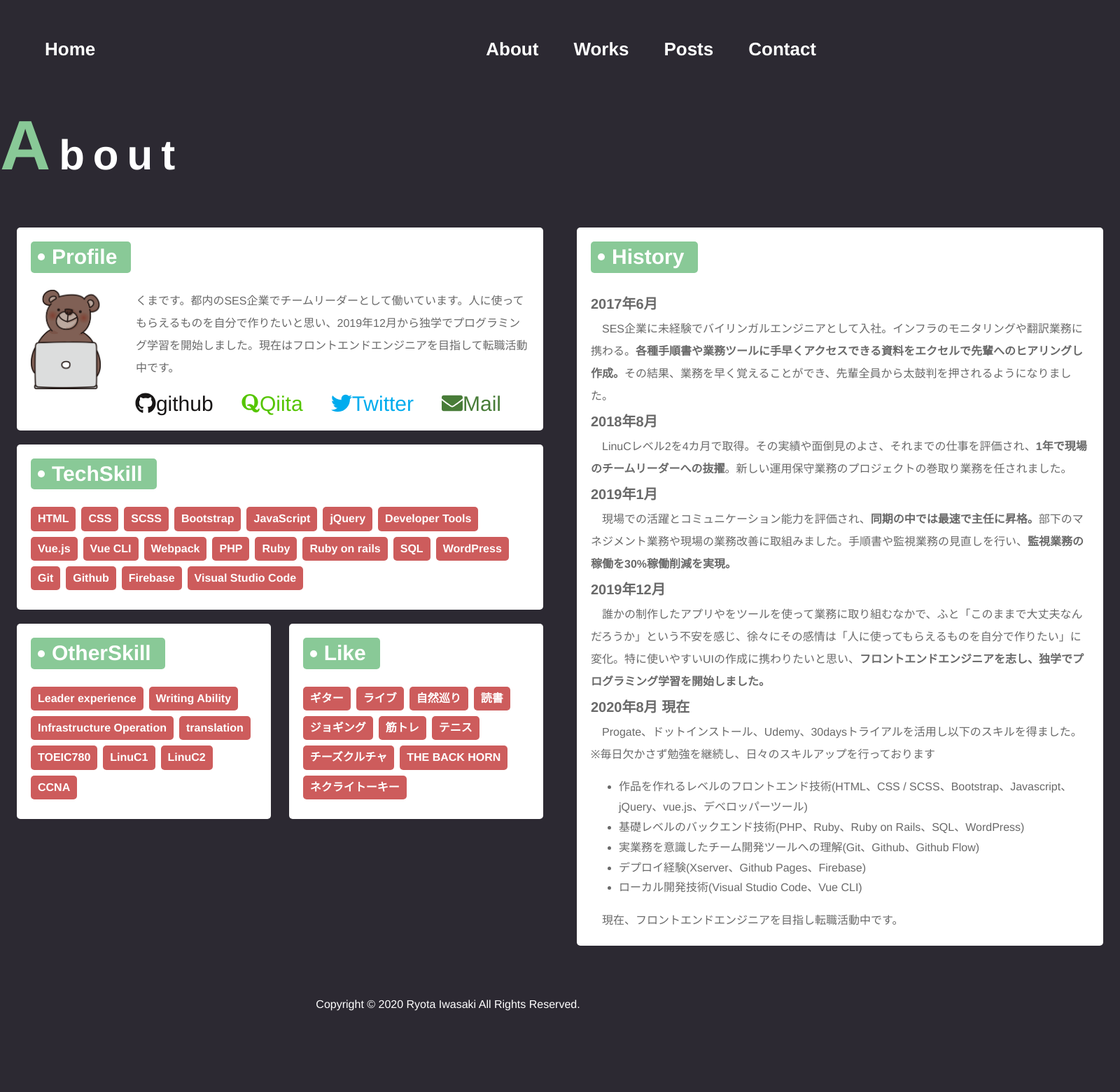
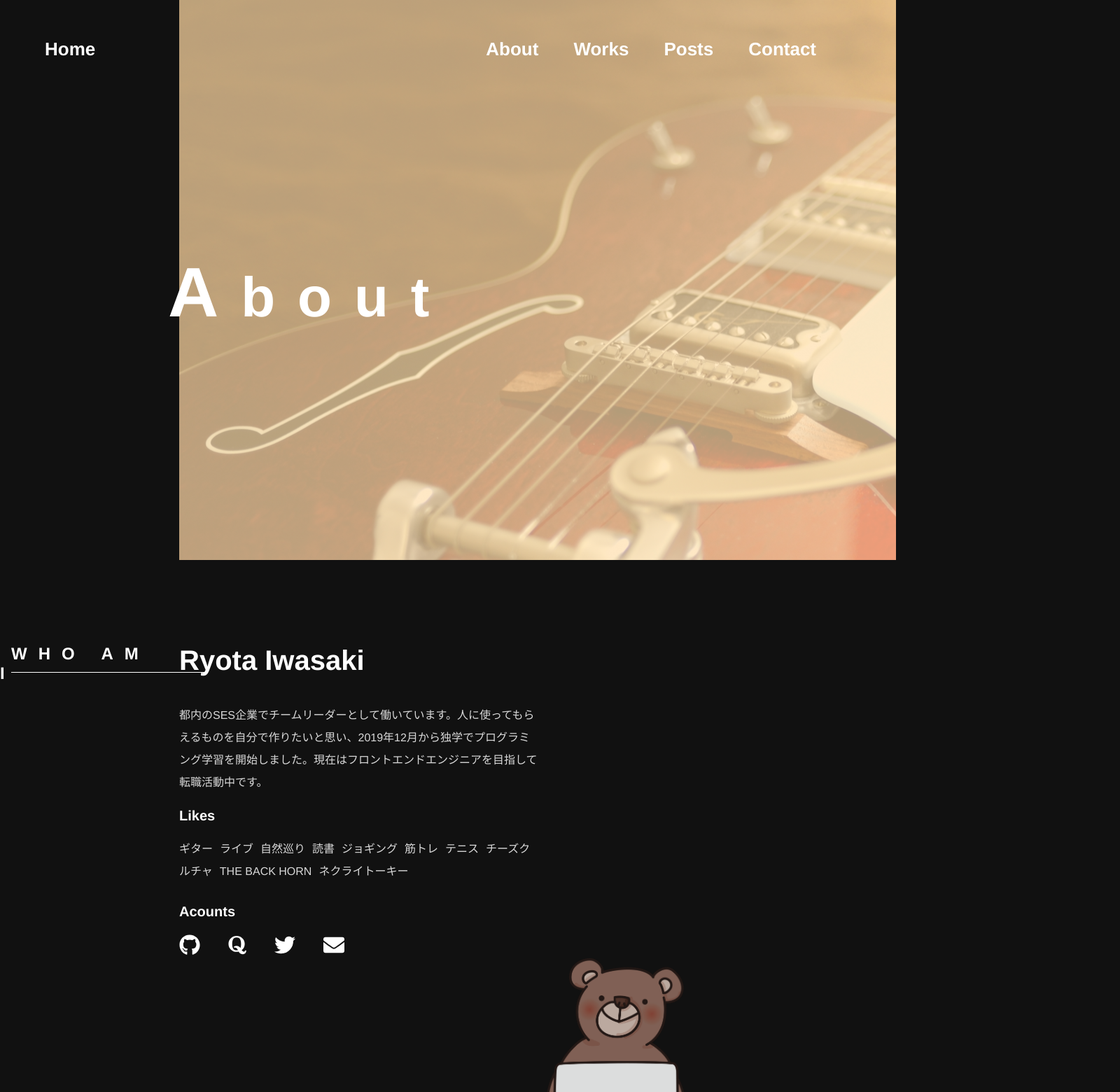
Before and after one commit to taryotaryo/portfoilo, a Vue app: page /about in a window 1280 px wide. Shown: the top 1560 px of the page at 70% size, 1600 px wide, since content can reach past the window. Before the commit the page ends 1461 px from the top, so only its background shows below. Built offline with nearby package versions, Linux system fonts and the light colour scheme.

Commit message:
revise about page

```diff
--- a/src/App.vue
+++ b/src/App.vue
@@ -42,7 +42,7 @@ export default {
 
 body {
   overflow-y: scroll;
-  background-color: #2C2932;
+  background-color: #111;
   cursor: none;
   position: relative;
 }
@@ -53,7 +53,6 @@ body a:hover {
 
 p {
   margin: 0;
-  color: #696969;
   line-height: 2;
 }
 
--- a/src/components/SectionTitle.vue
+++ b/src/components/SectionTitle.vue
@@ -1,8 +1,19 @@
 <template>
-  <h1 class="section-title" v-if="$route.path === '/about'" v-on:mouseover="mouseEnter()" v-on:mouseleave="mouseLeave()">About</h1>
-  <h1 class="section-title" v-else-if="$route.path === '/work'" v-on:mouseover="mouseEnter()" v-on:mouseleave="mouseLeave()">Works</h1>
+<div v-if="$route.path === '/about'" class="section-firstview">
+  <div class="section-title">
+    <h1 v-on:mouseover="mouseEnter()" v-on:mouseleave="mouseLeave()">About</h1>
+  </div>
+  <div class="img-block"></div>
+</div>
+<div v-else-if="$route.path === '/work'" class="section-firstview">
+  <div class="section-title">
+    <h1 v-on:mouseover="mouseEnter()" v-on:mouseleave="mouseLeave()">Work</h1>
+  </div>
+  <div class="img-block"></div>
+</div>
+  <!-- <h1 class="section-title" v-else-if="$route.path === '/work'" v-on:mouseover="mouseEnter()" v-on:mouseleave="mouseLeave()">Works</h1>
   <h1 class="section-title" v-else-if="$route.path === '/post'" v-on:mouseover="mouseEnter()" v-on:mouseleave="mouseLeave()">Post</h1>
-  <h1 class="section-title" v-else-if="$route.path === '/contact'" v-on:mouseover="mouseEnter()" v-on:mouseleave="mouseLeave()">Contact</h1>
+  <h1 class="section-title" v-else-if="$route.path === '/contact'" v-on:mouseover="mouseEnter()" v-on:mouseleave="mouseLeave()">Contact</h1> -->
 </template>
 
 <script>
@@ -20,16 +31,43 @@ export default {
 </script>
 
 <style lang="scss">
+.section-firstview {
+  display: flex;
+  width: 100%;
   .section-title {
     display: inline-block;
-    font-size: 60px;
-    letter-spacing: 0.2em;
-    margin: 150px auto 60px auto;
-    text-align: left;
+    z-index: -2;
+    width: 20%;
+    height: 100vh;
+    background-color: #111;
+    h1 {
+      position: absolute;
+      top: 360px;
+      left: 240px;
+      font-size: 80px;
+      letter-spacing: 0.4em;
+      margin: 0;
+      &:first-letter {
+        font-size: 100px;
+      }
+    }
 
-    &:first-letter {
-      color: #89c997;
-      font-size: 100px;
+  }
+  .img-block {
+    z-index: -3;
+    position: relative;
+    background-image: url("../assets/about_image.jpg");
+    width: 80%;
+    height: 100vh;
+
+    &:before {
+      position: absolute;
+      content: '';
+      width: 100%;
+      height: 100%;
+      background-color: #FFDEAD;
+      opacity: 0.7;
     }
   }
+}
 </style>
--- a/src/views/About.vue
+++ b/src/views/About.vue
@@ -2,66 +2,125 @@
   <div id="about">
     <section-title></section-title>
     <div class="about-inner">
-      <div class="about-left">
-        <div class="profile frame">
-          <h2 class="about-title">Profile</h2>
-          <div class="profile-area">
+      <div class="profile section-padding flex">
+        <div class="toc">
+          <h2>WHO AM I</h2>
+        </div>
+        <div class="content">
+          <div class="content-profile">
+            <div class="description">
+              <h3>Ryota Iwasaki</h3>
+              <p>都内のSES企業でチームリーダーとして働いています。人に使ってもらえるものを自分で作りたいと思い、2019年12月から独学でプログラミング学習を開始しました。現在はフロントエンドエンジニアを目指して転職活動中です。</p>
+              <div class="like">
+                <h3>Likes</h3>
+                <p><span v-for="(like) in likes" v-bind:key="like">{{ like }}</span></p>
+              </div>
+              <div class="account">
+                <h3>Acounts</h3>
+                <a href="https://github.com/taryotaryo" v-on:mouseover="mouseEnter()" v-on:mouseleave="mouseLeave()"><font-awesome-icon v-bind:icon="['fab', 'github']" /></a>
+                <a href="https://qiita.com/KUMA_TR" v-on:mouseover="mouseEnter()" v-on:mouseleave="mouseLeave()"><font-awesome-icon v-bind:icon="['fab', 'quora']" /></a>
+                <a href="https://twitter.com/KUMA90473134" v-on:mouseover="mouseEnter()" v-on:mouseleave="mouseLeave()"><font-awesome-icon v-bind:icon="['fab', 'twitter']" /></a>
+                <a href="mailto:yarot.wsaiaik@outlook.jp" v-on:mouseover="mouseEnter()" v-on:mouseleave="mouseLeave()"><font-awesome-icon v-bind:icon="['fas', 'envelope']" /></a>
+              </div>
+            </div>
             <div class="profile-imageArea">
               <img src="../assets/profile.png" alt="プロフィール画像">
-            </div>
-            <div class="profile-description">
-              <p>くまです。都内のSES企業でチームリーダーとして働いています。人に使ってもらえるものを自分で作りたいと思い、2019年12月から独学でプログラミング学習を開始しました。現在はフロントエンドエンジニアを目指して転職活動中です。</p>
-            </div>
-          </div>
-          <div class="myacounts">
-            <a href="https://github.com/taryotaryo" class="github myacount" v-on:mouseover="mouseEnter()" v-on:mouseleave="mouseLeave()"><span><font-awesome-icon v-bind:icon="['fab', 'github']" /></span><span>github</span></a>
-            <a href="https://qiita.com/KUMA_TR" class="qiita myacount" v-on:mouseover="mouseEnter()" v-on:mouseleave="mouseLeave()"><span><font-awesome-icon v-bind:icon="['fab', 'quora']" /></span><span>Qiita</span></a>
-            <a href="https://twitter.com/KUMA90473134" class="twitter myacount" v-on:mouseover="mouseEnter()" v-on:mouseleave="mouseLeave()"><span><font-awesome-icon v-bind:icon="['fab', 'twitter']" /></span><span>Twitter</span></a>
-            <a href="mailto:yarot.wsaiaik@outlook.jp" class="mail myacount" v-on:mouseover="mouseEnter()" v-on:mouseleave="mouseLeave()"><span><font-awesome-icon v-bind:icon="['fas', 'envelope']" /></span><span>Mail</span></a>
-          </div>
-        </div>
-        <div class="techskill frame">
-          <h2 class="about-title">TechSkill</h2>
-          <div class="lists-style">
-            <span class="list-style" v-for="(techskill, index) in techSkills" v-bind:key="index">{{ techskill }}</span>
-          </div>
-        </div>
-        <div class="about-left-bottom">
-          <div class="otherskill frame">
-            <h2 class="about-title">OtherSkill</h2>
-            <div class="lists-style">
-              <span class="list-style" v-for="(otherSkill, index) in otherSkills" v-bind:key="index">{{ otherSkill }}</span>
-            </div>
-          </div>
-          <div class="like frame">
-            <h2 class="about-title">Like</h2>
-            <div class="lists-style">
-              <span class="list-style" v-for="(like, index) in likes" v-bind:key="index">{{ like }}</span>
             </div>
           </div>
         </div>
       </div>
-      <div class="about-right">
-        <div class="history frame">
-          <h2 class="about-title">History</h2>
-          <p>2017年6月</p>
-          <p>SES企業に未経験でバイリンガルエンジニアとして入社。インフラのモニタリングや翻訳業務に携わる。<strong>各種手順書や業務ツールに手早くアクセスできる資料をエクセルで先輩へのヒアリングし作成。</strong>その結果、業務を早く覚えることができ、先輩全員から太鼓判を押されるようになりました。</p>
-          <p>2018年8月</p>
-          <p>LinuCレベル2を4カ月で取得。その実績や面倒見のよさ、それまでの仕事を評価され、<strong>1年で現場のチームリーダーへの抜擢</strong>。新しい運用保守業務のプロジェクトの巻取り業務を任されました。</p>
-          <p>2019年1月</p>
-          <p>現場での活躍とコミュニケーション能力を評価され、<strong>同期の中では最速で主任に昇格。</strong>部下のマネジメント業務や現場の業務改善に取組みました。手順書や監視業務の見直しを行い、<strong>監視業務の稼働を30%稼働削減を実現。</strong></p>
-          <p>2019年12月</p>
-          <p>誰かの制作したアプリやをツールを使って業務に取り組むなかで、ふと「このままで大丈夫なんだろうか」という不安を感じ、徐々にその感情は「人に使ってもらえるものを自分で作りたい」に変化。特に使いやすいUIの作成に携わりたいと思い、<strong>フロントエンドエンジニアを志し、独学でプログラミング学習を開始しました。</strong></p>
-          <p>{{ now }}</p>
-          <p>Progate、ドットインストール、Udemy、30daysトライアルを活用し以下のスキルを得ました。<br>※毎日欠かさず勉強を継続し、日々のスキルアップを行っております</p>
-          <ul>
-            <li>作品を作れるレベルのフロントエンド技術(HTML、CSS / SCSS、Bootstrap、Javascript、jQuery、vue.js、デベロッパーツール)</li>
-            <li>基礎レベルのバックエンド技術(PHP、Ruby、Ruby on Rails、SQL、WordPress)</li>
-            <li>実業務を意識したチーム開発ツールへの理解(Git、Github、Github Flow)</li>
-            <li>デプロイ経験(Xserver、Github Pages、Firebase)</li>
-            <li>ローカル開発技術(Visual Studio Code、Vue CLI)</li>
+      <div class="skill section-padding flex">
+        <div class="toc">
+          <h2>SKILL</h2>
+        </div>
+        <div class="content">
+          <div class="skill-graph">
+            <div class="frontend">
+              <p class="type">Frontend</p>
+              <ul>
+                <li v-for="(frontSkill) in frontSkills" v-bind:key="frontSkill">
+                  <p>{{ frontSkill }}</p>
+                  <div class="bar"></div>
+                </li>
+              </ul>
+            </div>
+            <div class="section-bar"></div>
+            <div class="backend">
+              <p class="type">Backend</p>
+              <ul>
+                <li v-for="(backEndSkill) in backEndSkills" v-bind:key="backEndSkill">
+                  <div class="bar"></div>
+                  <p>{{ backEndSkill }}</p>
+                </li>
+              </ul>
+            </div>
+          </div>
+          <div class="ohter-block">
+            <p class="type">Others</p>
+            <ul class="tool">
+              <p>Tools</p>
+              <li v-for="(tool) in tools" v-bind:key="tool">{{ tool }}</li>
+            </ul>
+            <ul class="certification">
+              <p>Certifications</p>
+              <li v-for="(certification) in certifications" v-bind:key="certification">{{ certification }}</li>
+            </ul>
+            <ul class="businesse">
+              <p>Business Skills</p>
+              <li v-for="(businesse) in businesses" v-bind:key="businesse">{{ businesse }}</li>
+            </ul>
+          </div>
+        </div>
+      </div>
+      <div class="history section-padding flex">
+        <div class="toc">
+          <h2>HISTORY</h2>
+        </div>
+        <div class="content">
+          <ul class="timeline">
+            <li>
+              <p class="timeline-date">2017年6月</p>
+              <div class="timeline-content">
+                <h3>SES企業に未経験でバイリンガルエンジニアとして入社</h3>
+                <p>インフラのモニタリングや翻訳業務に携わる。<strong>各種手順書や業務ツールに手早くアクセスできる資料をエクセルで先輩へのヒアリングし作成。</strong>その結果、業務を早く覚えることができ、先輩全員から太鼓判を押されるようになりました。</p>
+              </div>
+            </li>
+            <li>
+              <p class="timeline-date">2018年8月</p>
+              <div class="timeline-content">
+                <h3>現場のチームリーダーへ昇進</h3>
+                <p>LinuCレベル2を4カ月で取得。その実績や面倒見のよさ、それまでの仕事を評価され、<strong>1年で現場のチームリーダーへの抜擢</strong>。新しい運用保守業務のプロジェクトの巻取り業務を任されました。</p>
+              </div>
+            </li>
+            <li>
+              <p class="timeline-date">2019年1月</p>
+              <div class="timeline-content">
+                <h3>主任に昇格</h3>
+                <p>現場での活躍とコミュニケーション能力を評価され、<strong>同期の中では最速で主任に昇格。</strong>部下のマネジメント業務や現場の業務改善に取組みました。手順書や監視業務の見直しを行い、<strong>監視業務の稼働を30%稼働削減を実現。</strong></p>
+              </div>
+            </li>
+            <li>
+              <p class="timeline-date">2019年12月</p>
+              <div class="timeline-content">
+                <h3>プログラミング勉強開始</h3>
+                <p>誰かの制作したアプリやをツールを使って業務に取り組むなかで、ふと「このままで大丈夫なんだろうか」という不安を感じ、徐々にその感情は「人に使ってもらえるものを自分で作りたい」に変化。特に使いやすいUIの作成に携わりたいと思い、<strong>フロントエンドエンジニアを志し、独学でプログラミング学習を開始しました。</strong></p>
+              </div>
+            </li>
+            <li>
+              <p class="timeline-date">{{ now }}</p>
+              <div class="timeline-content">
+                <h3>現在</h3>
+                <p>Progate、ドットインストール、Udemy、30daysトライアルを活用し以下のスキルを得ました。</p>
+                <p>※毎日欠かさず勉強を継続し、日々のスキルアップを行っております</p>
+                <p>・作品を作れるレベルのフロントエンド技術(HTML、CSS / SCSS、Bootstrap、Javascript、jQuery、vue.js、デベロッパーツール)</p>
+                <p>・基礎レベルのバックエンド技術(PHP、Ruby、Ruby on Rails、SQL、WordPress)</p>
+                <p>・実業務を意識したチーム開発ツールへの理解(Git、Github、Github Flow)</p>
+                <p>・デプロイ経験(Xserver、Github Pages、Firebase)</p>
+                <p>・ローカル開発技術(Visual Studio Code、Vue CLI)</p>
+                <p>現在、フロントエンドエンジニアを目指し転職活動中です。</p>
+              </div>
+            </li>
           </ul>
-          <p>現在、フロントエンドエンジニアを目指し転職活動中です。</p>
         </div>
       </div>
     </div>
@@ -78,36 +137,41 @@ export default {
   data: function () {
     return {
       aboutTitle: true,
-      techSkills: [
+      frontSkills: [
         'HTML',
-        'CSS',
-        'SCSS',
+        'CSS(SCSS)',
         'Bootstrap',
         'JavaScript',
         'jQuery',
-        'Developer Tools',
         'Vue.js',
         'Vue CLI',
-        'Webpack',
+        'Webpack'
+      ],
+      backEndSkills: [
         'PHP',
         'Ruby',
         'Ruby on rails',
         'SQL',
         'WordPress',
+        'Firebase'
+      ],
+      tools: [
         'Git',
         'Github',
-        'Firebase',
+        'Developer Tools',
         'Visual Studio Code'
       ],
-      otherSkills: [
+      certifications: [
+        'LinuC1',
+        'LinuC2',
+        'CCNA',
+        'TOEIC780'
+      ],
+      businesses: [
         'Leader experience',
         'Writing Ability',
         'Infrastructure Operation',
-        'translation',
-        'TOEIC780',
-        'LinuC1',
-        'LinuC2',
-        'CCNA'
+        'translation'
       ],
       likes: [
         'ギター',
@@ -126,11 +190,11 @@ export default {
   },
   mounted: function () {
     const now = new Date()
-    this.now = now.getFullYear() + '年' + (now.getMonth() + 1) + '月 現在'
+    this.now = now.getFullYear() + '年' + (now.getMonth() + 1) + '月'
   },
   methods: {
     mouseEnter: function () {
-      bus.$emit('bus-event-onView')
+      bus.$emit('bus-event-onNav')
     },
     mouseLeave: function () {
       bus.$emit('bus-event-off')
@@ -143,130 +207,228 @@ export default {
 #about {
   margin: 0 auto;
   padding-bottom: 50px;
-  width: 1600px;
-}
 
-li {
-  line-height: 1.8;
-}
-
-.about-inner {
-  color: #696969;
-  display: flex;
-  justify-content: space-around;
-  padding-bottom: 40px;
-
-  .frame {
-    background-color: #fff;
-    border-radius: 5px;
-    padding: 20px 20px;
-    margin-bottom: 20px;
+// 共通設定
+  .section-padding {
+  padding-top: 80px;
+  padding-bottom: 80px;
   }
 
-  .about-title {
-    background-color: #89c997;
-    border-radius: 5px;
-    color: #fff;
-    display: inline-block;
-    padding: 5px 20px 5px 30px;
-    position: relative;
-    font-size: 30px;
-    margin-top: 0;
+  .flex {
+    display: flex;
+  }
 
-    &:before {
-      content: '';
-      position: absolute;
-      top: 50%;
-      transform: translateY(-50%);
-      left: 10px;
-      width: 10px;
-      height: 10px;
-      border-radius: 50%;
-      background-color: #fff;
+  .toc {
+    width: 20%;
+    h2 {
+      position: relative;
+      font-size: 24px;
+      letter-spacing: 1rem;
+      text-indent: 1rem;
+      margin-top: 40px;
+      margin-bottom: 40px;
+      &:before {
+        position: absolute;
+        top: 40px;
+        height: 1px;
+        width: 280px;
+        content: '';
+        background-color: #fff;
+      }
     }
   }
-
-  .lists-style {
-    display: flex;
-    flex-wrap: wrap;
+  h2, h3, a {
+  color: #fff;
+  cursor: none;
+  }
+  p {
+    color: darken(#fff, 15%);
+    cursor: none;
   }
 
-  .list-style {
-    background-color: #cd5c5c;
-    border-radius: 5px;
-    color: #fff;
-    font-weight: bold;
-    padding: 8px 10px;
-    margin-right: 8px;
-    margin-bottom: 8px;
+  .content {
+    width: 80%;
   }
 
-  .about-left {
-    width: 47%;
+  .about-inner {
+    width: 100%;
 
-      .myacounts {
-        font-size: 30px;
-        text-align: right;
+    .profile {
 
-        .myacount {
-          margin-right: 40px;
-          text-decoration: none;
-          transition: 0.3s;
-          &:hover {
-            color: #89c997;
+      .content-profile {
+        .description {
+          h3 {
+            font-size: 40px;
+          }
+          p {
+            width: 50%;
+          }
+          .like {
+            margin-top: 20px;
+            h3 {
+              font-size: 20px;
+            }
+            span {
+              margin-right: 10px;
+            }
+          }
+          .account {
+            margin-top: 30px;
+            color: #fff;
+            h3 {
+              font-size: 20px;
+            }
+            a {
+              position: relative;
+              margin-right: 40px;
+              font-size: 30px;
+              text-decoration: none;
+              transition: .3s;
+              &:hover:before {
+                content: 'Click';
+                display: block;
+                position: absolute;
+                top: -16px;
+                left: 50%;
+                transform: translateX(-50%);
+                font-size: 16px;
+                font-weight: bold;
+              }
+
+              &:first-child:hover{
+                color: #171515;
+              }
+              &:nth-child(2):hover{
+                color: #55C500;
+              }
+              &:nth-child(3):hover{
+                color: #00acee;
+              }
+              &:last-child:hover{
+                color: #487c38;
+              }
+            }
+          }
+        }
+        .profile-imageArea {
+          text-align: right;
+          margin-right: 300px;
+          img {
+            width: 200px;
           }
         }
       }
-
-      .github {
-        color: #171515;
+    }
+    .skill {
+      .bar {
+          width:  20px;
+          height: 100px;
+          margin:  0 auto;
+          background-color: #fff;
       }
-
-      .qiita {
-        color: #55C500;
+      li {
+        display:  inline-block;
+        width:  100px;
+        font-size: 16px;
+        text-align:  center;
       }
-
-      .twitter {
-        color: #00acee;
+      ul {
+        font-size: 0; // li要素をボーダーにくっつける
       }
-
-      .mail {
-        color: #487c38;
+      .skill-graph {
+        margin-top: 200px;
+        margin-bottom: 200px;
+        .type {
+          position: absolute;
+          font-size: 24px;
+          font-weight: bold;
+          letter-spacing: 0.8rem;
+        }
+        .frontend {
+          position: relative;
+          color: #fff;
+          p {
+            color: #fff;
+          }
+          .type {
+            top: 50%;
+            right: 80px;
+            transform: translateY(-50%);
+          }
+        }
+        .backend {
+          position: relative;
+          .type {
+            top: 50%;
+            right: 96px;
+            transform: translateY(-50%);
+            color: #666;
+          }
+          p {
+            color: #666;
+          }
+          .bar {
+            background-color: #666;
+          }
+        }
+        .section-bar {
+          height: 1px;
+          width: 100%;
+          background-color: #fff;
+        }
       }
-
-    .profile-area {
-      display: flex;
-
-      img {
-        width: 100px;
-        margin-right: 50px;
-        height: auto;
+      .ohter-block {
+        .type {
+          position: absolute;
+          right: 135px;
+          color: darken(#fff, 15%);
+          font-size: 24px;
+          font-weight: bold;
+          letter-spacing: 0.8rem;
+        }
+        display: flex;
+        ul {
+          width: 20%;
+          font-size: 20px;
+          li {
+            width: 100%;
+            display: block;
+            color: darken(#fff, 15%);
+            text-align: left;
+          }
+        }
       }
     }
-
-    .about-left-bottom {
-      display: flex;
-      margin: 0 auto;
-      justify-content: space-between;
-      width: 100%;
-
-      .otherskill, .like {
-        width: 43%;
-      }
-    }
-  }
-
-  .about-right {
-    width: 47%;
-
     .history {
-      p {
-        &:nth-child(even) {
-          font-weight: bold;
-          font-size: 20px;
+      .timeline {
+        margin-top: 200px;
+        list-style: none;
+        li {
+          margin-bottom: 60px;
+          overflow: hidden;
+          margin: 0;
+          position: relative;
         }
-        &:nth-child(odd) {
-          text-indent: 1rem;
+        .timeline-date {
+          width: 110px;
+          float: left;
+          margin-top: 20px;
+        }
+        .timeline-content {
+          width: 75%;
+          float: left;
+          border-left: 3px #fff solid;
+          padding-left: 30px;
+          &:before {
+            content: '';
+            width: 12px;
+            height: 12px;
+            background: #89c997;
+            position: absolute;
+            left: 106px;
+            top: 24px;
+            border-radius: 100%;
+          }
         }
       }
     }
```
Also changed, not shown: src/assets/about_image.jpg (added).
